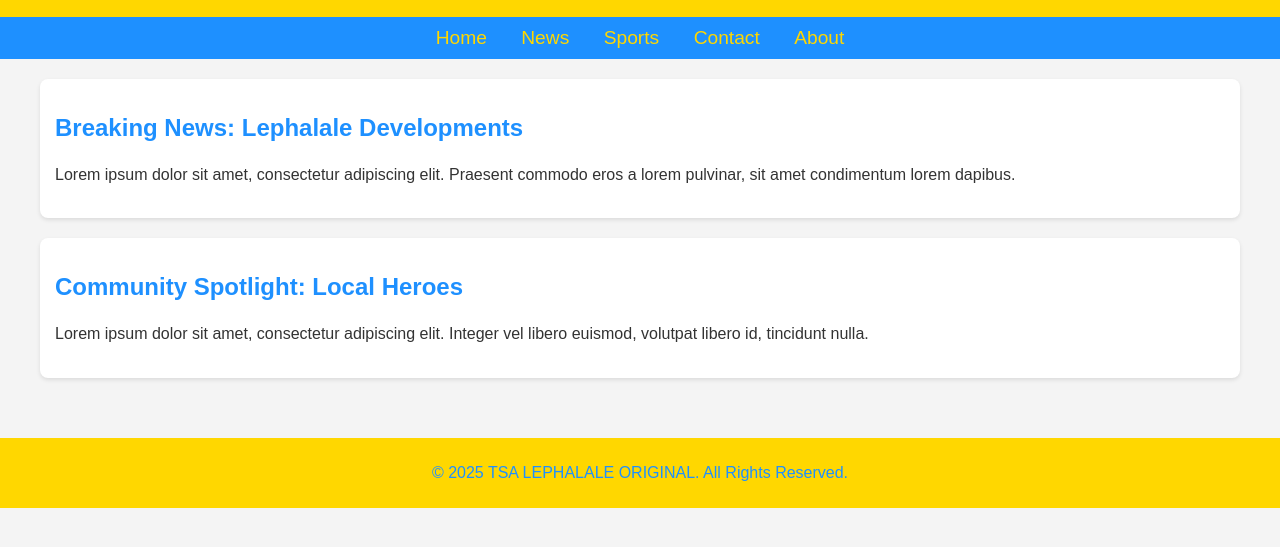
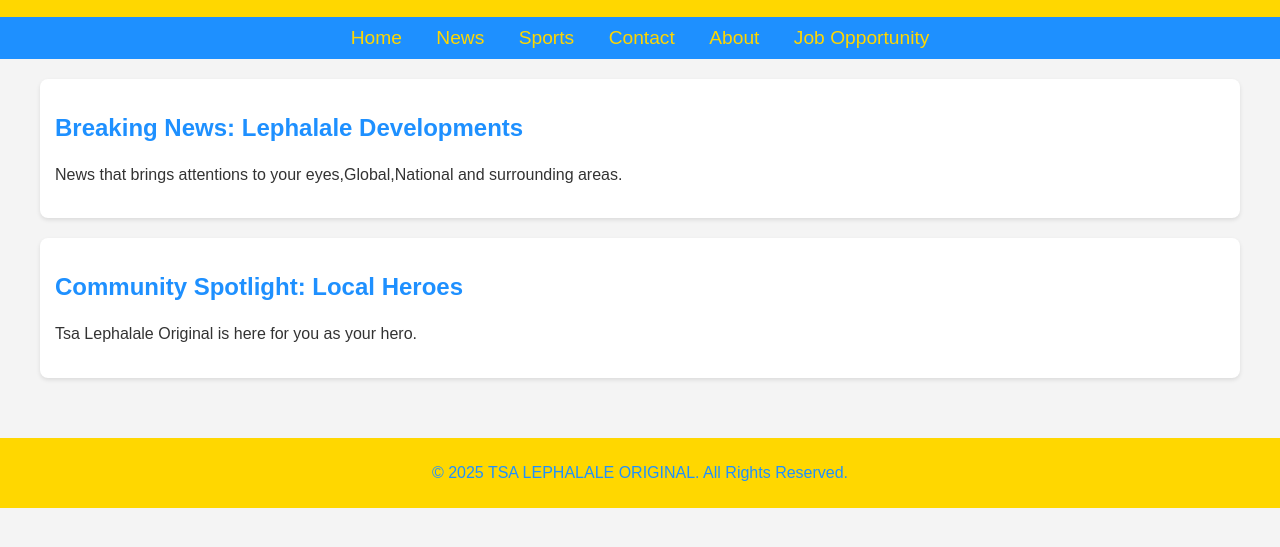
Before and after one commit to Indy907/tsalephalale-website, a plain HTML site: page index.html in a window 1280 px wide. Shown: the part 91-638 px from the top of the page. Drawn offline with Linux system fonts and the light colour scheme.

Commit message:
Update index.html

```diff
--- a/index.html
+++ b/index.html
@@ -87,15 +87,16 @@
         <a href="#">Sports</a>
         <a href="#">Contact</a>
         <a href="#">About</a>
+        <a href="#">Job Opportunity</a>
     </nav>
     <div class="container">
         <div class="news-article">
             <h2>Breaking News: Lephalale Developments</h2>
-            <p>Lorem ipsum dolor sit amet, consectetur adipiscing elit. Praesent commodo eros a lorem pulvinar, sit amet condimentum lorem dapibus.</p>
+            <p>News that brings attentions to your eyes,Global,National and surrounding areas.</p>
         </div>
         <div class="news-article">
             <h2>Community Spotlight: Local Heroes</h2>
-            <p>Lorem ipsum dolor sit amet, consectetur adipiscing elit. Integer vel libero euismod, volutpat libero id, tincidunt nulla.</p>
+            <p>Tsa Lephalale Original is here for you as your hero.</p>
         </div>
     </div>
     <footer>
```
